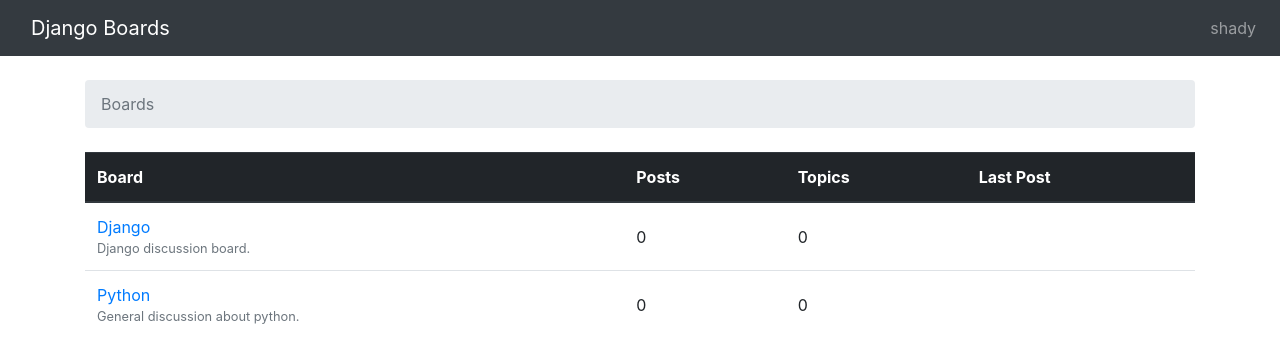
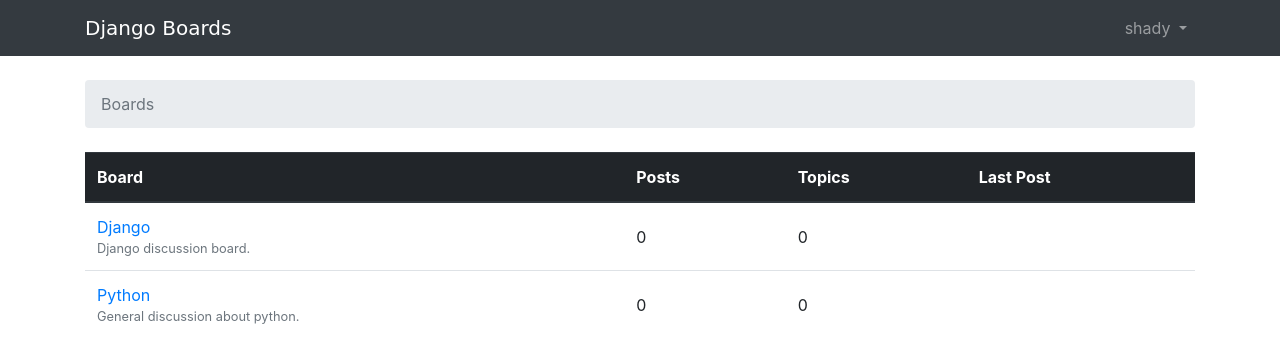
Before and after one commit to HossamCj/CjBoards, a Django app: page / in a window 1280 px wide. Shown: the top 363 px of the page. Run offline with Django 3.2, Linux system fonts and the light colour scheme; a user stored in the database is signed in; data comes from the database, SQL or seed files in the repository; some libraries are stand-ins or nearby versions; some web fonts are replaced.

Commit message:
edited the navbar and added some links

```diff
--- a/templates/base.html
+++ b/templates/base.html
@@ -6,23 +6,38 @@
       <link href="https://fonts.googleapis.com/css?family=Peralta" rel="stylesheet">
       <link rel="stylesheet" href="{% static 'css/bootstrap.min.css' %}">
       <link rel="stylesheet" href="{% static 'css/app.css' %}">
-    {% block stylesheet %}{% endblock %}  <!-- HERE -->
+      {% block stylesheet %}{% endblock %}
    </head>
   <body>
     {% block body %}  <!-- HERE -->
-      <nav class="navbar navbar-expand-lg navbar-dark bg-dark">
+      <nav class="navbar navbar-expand-sm navbar-dark bg-dark">
         <div class="container">
-          <a class="navbar-brand" href="{% url 'home' %}">Django Boards</a>
-        </div>
+          <a class="navbar-brand logo" href="{% url 'home' %}">Django Boards</a>
           <button class="navbar-toggler" type="button" data-toggle="collapse" data-target="#mainMenu" aria-controls="mainMenu" aria-expanded="false" aria-label="Toggle navigation">
             <span class="navbar-toggler-icon"></span>
           </button>
           <div class="collapse navbar-collapse" id="mainMenu">
+            {% if user.is_authenticated %}
               <ul class="navbar-nav ml-auto">
-            <li class="nav-item">
-              <a class="nav-link" href="#">{{ user.username }}</a>
+                <li class="nav-item dropdown">
+                  <a class="nav-link dropdown-toggle" href="#" id="userMenu" data-toggle="dropdown" aria-haspopup="true" aria-expanded="false">
+                    {{ user.username }}
+                  </a>
+                  <div class="dropdown-menu dropdown-menu-right" aria-labelledby="userMenu">
+                    <a class="dropdown-item" href="#">My account</a>
+                    <a class="dropdown-item" href="#">Change password</a>
+                    <div class="dropdown-divider"></div>
+                    <a class="dropdown-item" href="{% url 'logout' %}">Log out</a>
+                  </div>
                 </li>
               </ul>
+            {% else %}
+              <form class="form-inline ml-auto">
+                <a href="#" class="btn btn-outline-secondary">Log in</a>
+                <a href="{% url 'signup' %}" class="btn btn-primary ml-2">Sign up</a>
+              </form>
+            {% endif %}
+          </div>
         </div>
       </nav>
       <div class="container">
@@ -33,6 +48,10 @@
         {% block content %}
         {% endblock %}
       </div>
-    {% endblock body %}  <!-- AND HERE -->
+    {% endblock body %}
+
+    <script src="{% static 'js/jquery-3.2.1.min.js' %}"></script>
+    <script src="{% static 'js/popper.min.js' %}"></script>
+    <script src="{% static 'js/bootstrap.min.js' %}"></script>
   </body>
 </html>
```
Lines whose indentation alone changed are shown as unchanged.
